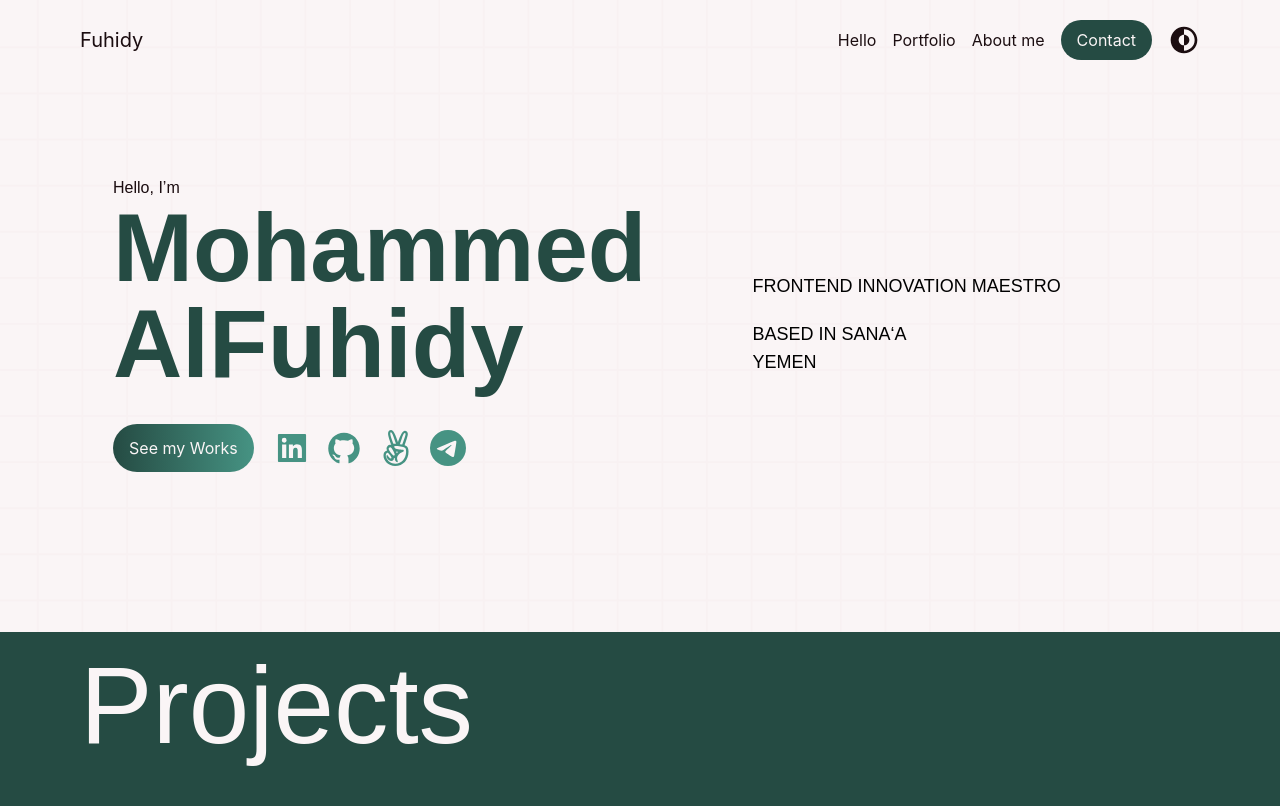
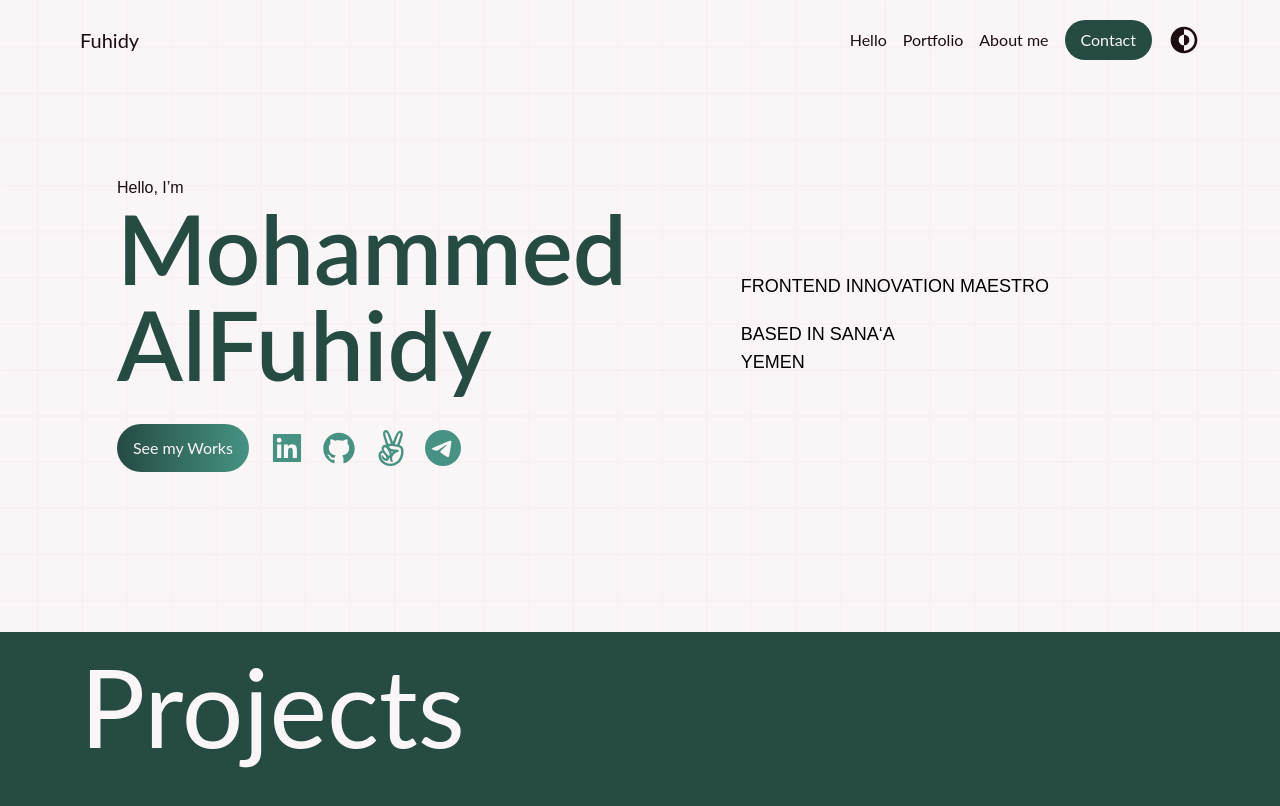
Before and after one commit to Mofuhidy/portfolio-0.1, a React (Create React App) app: page / in a window 1280 px wide. Shown: the top 806 px of the page. Built offline with nearby package versions, Linux system fonts and the light colour scheme.

Commit message:
Change the font of the h1

```diff
--- a/src/index.css
+++ b/src/index.css
@@ -2,9 +2,9 @@
 @tailwind components;
 @tailwind utilities;
 
-@import url("https://fonts.googleapis.com/css2?family=Playfair+Display:ital,wght@0,400;0,500;0,600;0,700;0,800;0,900;1,400;1,500;1,600;1,700;1,800;1,900&display=swap");
 @import url("https://fonts.googleapis.com/css2?family=Poppins:wght@200;300;400;500;600;700;800;900&display=swap");
 @import url("https://fonts.googleapis.com/css2?family=Roboto+Slab:wght@400;500;600;700;800;900&display=swap");
+@import url("https://fonts.googleapis.com/css2?family=Lato:ital,wght@0,400;0,700;0,900;1,400&display=swap");
 
 ::view-transition-group(root) {
   animation-duration: 1.25s;
@@ -79,9 +79,9 @@ html {
 
 .body {
   margin: 0;
-  font-family: "Poppins", "Playfair Display", -apple-system, BlinkMacSystemFont,
-    "Segoe UI", "Roboto", "Oxygen", "Ubuntu", "Cantarell", "Fira Sans",
-    "Droid Sans", "Helvetica Neue", sans-serif;
+  font-family: "Poppins", "Lato", -apple-system, BlinkMacSystemFont, "Segoe UI",
+    "Roboto", "Oxygen", "Ubuntu", "Cantarell", "Fira Sans", "Droid Sans",
+    "Helvetica Neue", sans-serif;
   -webkit-font-smoothing: antialiased;
   -moz-osx-font-smoothing: grayscale;
   background-color: #faf5f6;
@@ -103,7 +103,7 @@ p {
 }
 
 .myName {
-  font-family: "Playfair Display", sans-serif;
+  font-family: "Lato", sans-serif;
 }
 
 .paragraph {
```
